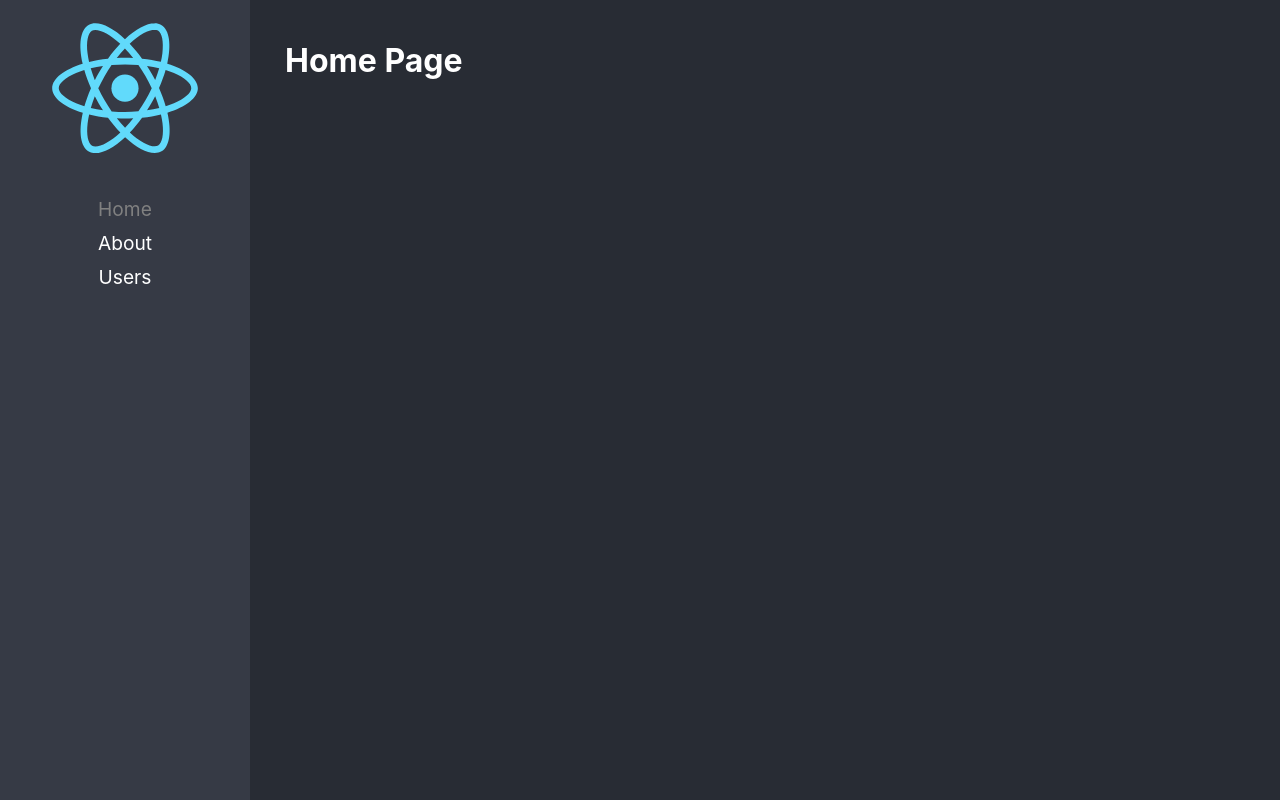
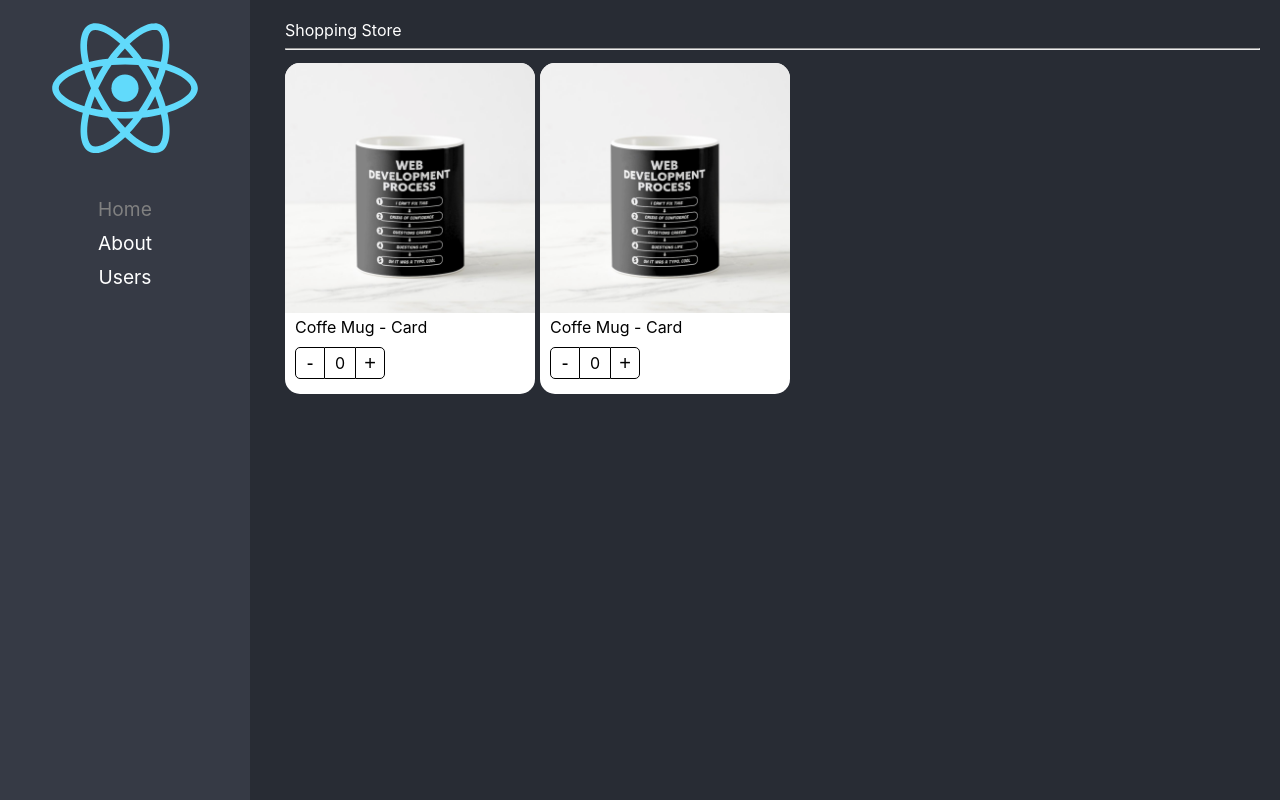
Before and after one commit to emaelgani/react-avanzado-04, a React (Create React App) app: page /shopping in a window 1280 px wide. Before the commit this address led to /home. Built offline with nearby package versions, Linux system fonts and the light colour scheme.

Commit message:
Component compound patter ready

```diff
--- /dev/null
+++ b/src/02-component-patterns/components/ProductButtons.tsx
@@ -0,0 +1,23 @@
+import { useContext } from "react";
+import { ProductContext } from "./ProductCard";
+import styles from '../styles/styles.module.css'
+
+
+export const ProductButtons = () => {
+
+    const { increaseBy, counter} = useContext( ProductContext );
+
+    return (
+
+        <div className={styles.buttonsContainer}>
+            <button
+            className={styles.buttonMinus} onClick={() => increaseBy(-1)}>
+                -
+            </button>
+            <div className={styles.countLabel}>{counter}</div>
+
+            <button
+                className={styles.buttonAdd} onClick={() => increaseBy(1)} >+</button>
+        </div>
+    )
+}
--- /dev/null
+++ b/src/02-component-patterns/components/ProductCard.tsx
@@ -0,0 +1,31 @@
+
+import styles from '../styles/styles.module.css'
+import { useProduct } from '../hooks/useProducts';
+import { createContext } from 'react';
+import { ProductCardProps, ProductContextProps} from '../interfaces/interfaces';
+
+export const ProductContext = createContext({} as ProductContextProps);
+const { Provider } = ProductContext;
+
+export const ProductCard = ({ children, product }: ProductCardProps) => {
+    const {counter, increaseBy} = useProduct();
+
+    return (
+    <Provider value={{
+        counter,
+        increaseBy,
+        product
+    }}>
+        <div className={ styles.productCard }>
+
+        {children}
+            {/* <ProductImage img={product.img}/>
+            <ProductTitle title={product.title}/>
+
+            <ProductButtons counter={counter} increaseBy={increaseBy}/> */}
+
+
+        </div>
+    </Provider>
+  )
+}
--- /dev/null
+++ b/src/02-component-patterns/components/ProductImage.tsx
@@ -0,0 +1,22 @@
+import noImage from '../assets/no-image.jpg'
+import React, { useContext } from 'react'
+import { ProductContext } from './ProductCard';
+import styles from '../styles/styles.module.css'
+
+
+export const ProductImage = ({img = ''}) => {
+
+    const { product } = useContext( ProductContext );
+    let imgToShow: string;
+    if(img){
+        imgToShow = img;
+    }else if (product.img){
+        imgToShow = product.img;
+    }else{
+        imgToShow = noImage;
+    }
+
+    return (
+        <img className={styles.productImg} src={imgToShow} alt="Product Image"/>
+    )
+}
--- /dev/null
+++ b/src/02-component-patterns/components/ProductTitle.tsx
@@ -0,0 +1,12 @@
+import { useContext } from "react";
+import { ProductContext } from "./ProductCard";
+import styles from '../styles/styles.module.css'
+
+
+export const ProductTitle = ({title}:{title?: string}) => {
+    const { product } = useContext( ProductContext );
+
+    return (
+        <span className={styles.productDescription}> {title ? title: product.title}</span>
+    )
+}
--- /dev/null
+++ b/src/02-component-patterns/components/index.tsx
@@ -0,0 +1,20 @@
+import { ProductCard as ProductCardHOC} from "./ProductCard";
+import { ProductButtons } from "./ProductButtons";
+import { ProductImage } from "./ProductImage";
+import { ProductTitle } from "./ProductTitle";
+
+
+export { ProductButtons } from "./ProductButtons";
+export { ProductImage } from "./ProductImage";
+export { ProductTitle } from "./ProductTitle";
+
+
+export const ProductCard = Object.assign(ProductCardHOC, {
+    Title: ProductTitle,
+    Image: ProductImage,
+    Buttons: ProductButtons
+})
+
+
+
+export default ProductCard;
--- /dev/null
+++ b/src/02-component-patterns/hooks/useProducts.ts
@@ -0,0 +1,16 @@
+import { useState } from 'react'
+
+export const useProduct = () => {
+
+    const [counter, setCounter] = useState(0)
+
+    const increaseBy = (value: number) => {
+        setCounter(prev => Math.max(prev + value, 0))
+    }
+
+  return {
+    counter,
+    increaseBy
+
+  }
+}
--- /dev/null
+++ b/src/02-component-patterns/interfaces/interfaces.ts
@@ -0,0 +1,27 @@
+import { ReactElement } from "react";
+
+export interface ProductCardProps {
+    product: Product;
+    children?: ReactElement | ReactElement[]
+}
+
+export interface Product {
+    id: string;
+    title: string;
+    img?: string;
+}
+
+export interface ProductContextProps {
+    counter: number;
+    increaseBy: (value: number) => void;
+    product: Product
+}
+
+
+
+export interface ProductCardHOCProps {
+    ({ children, product }: ProductCardProps ):  JSX.Element
+        Title: ({ title }: {title?: string;  }) => JSX.Element;
+        Image: ({ img }: {img?: string | undefined;}) => JSX.Element;
+        Buttons: () => JSX.Element;
+}
--- /dev/null
+++ b/src/02-component-patterns/pages/ShoppingPage.tsx
@@ -0,0 +1,53 @@
+import { ProductButtons, ProductImage, ProductTitle } from "../components"
+import { ProductCard} from "../components/index"
+
+
+const product = {
+    id: '1',
+    title: 'Coffe Mug - Card',
+    img: './coffee-mug.png'
+}
+
+
+
+
+export const ShoppingPage = () => {
+  return (
+    <div>
+        Shopping Store
+        <hr/>
+
+        <div style={{
+            display: 'flex',
+            flexDirection: 'row',
+            flexWrap: 'wrap'
+        }}>
+
+        {/* <ProductCard product={product}/>
+        <ProductCard product={product}/>
+        <ProductCard product={product}/>
+        <ProductCard product={product}/> */}
+
+            {/* <ProductCard product={product}>
+                <ProductCard.Image  />
+                <ProductCard.Title title={''}/>
+                <ProductCard.Buttons increaseBy={function (value: number): void {
+                        throw new Error("Function not implemented.")
+                    } } counter={0} />
+            </ProductCard> */}
+
+            <ProductCard product={product}>
+                <ProductCard.Image  />
+                <ProductCard.Title />
+                <ProductCard.Buttons />
+            </ProductCard>
+
+            <ProductCard product={product}>
+                <ProductImage  />
+                <ProductTitle />
+                <ProductButtons />
+            </ProductCard>
+        </div>
+    </div>
+  )
+}
--- a/src/routes/Navigation.tsx
+++ b/src/routes/Navigation.tsx
@@ -1,5 +1,6 @@
 import { BrowserRouter, Routes, Route, NavLink, Navigate } from "react-router-dom"
 import logo from '../logo.svg'
+import { ShoppingPage } from "../02-component-patterns/pages/ShoppingPage"
 
 export const Navigation = () => {
   return (
@@ -10,7 +11,7 @@
                 <img src={logo} alt="React Logo"/>
                 <ul>
                     <li>
-                        <NavLink to="/home" className={ ({isActive}) => isActive ? 'nav-active' : '' } >Home</NavLink>
+                        <NavLink to="/shopping" className={ ({isActive}) => isActive ? 'nav-active' : '' } >Home</NavLink>
                     </li>
                     <li>
                         <NavLink to="/about" className={ ({isActive}) => isActive ? 'nav-active' : '' } >About</NavLink>
@@ -25,8 +26,8 @@
                 <Routes>
                     <Route path="about" element={<h1>About Page</h1>} />
                     <Route path="users" element={<h1>Users Page</h1>} />
-                    <Route path="home" element={<h1>Home Page</h1>} />
-                    <Route path="*" element={<Navigate to="/home" replace/>} />
+                    <Route path="shopping" element={<ShoppingPage/>} />
+                    <Route path="*" element={<Navigate to="/shopping" replace/>} />
                 </Routes>
 
             </div>
```
